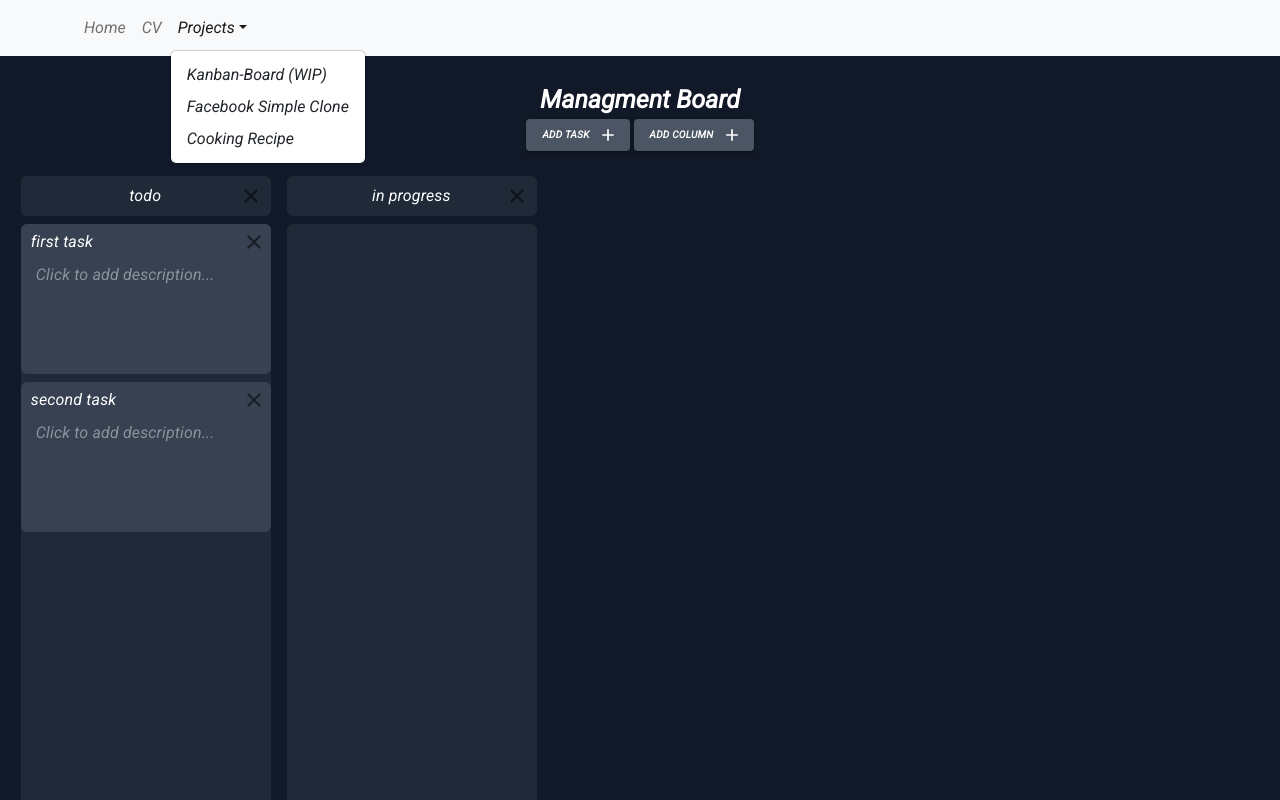
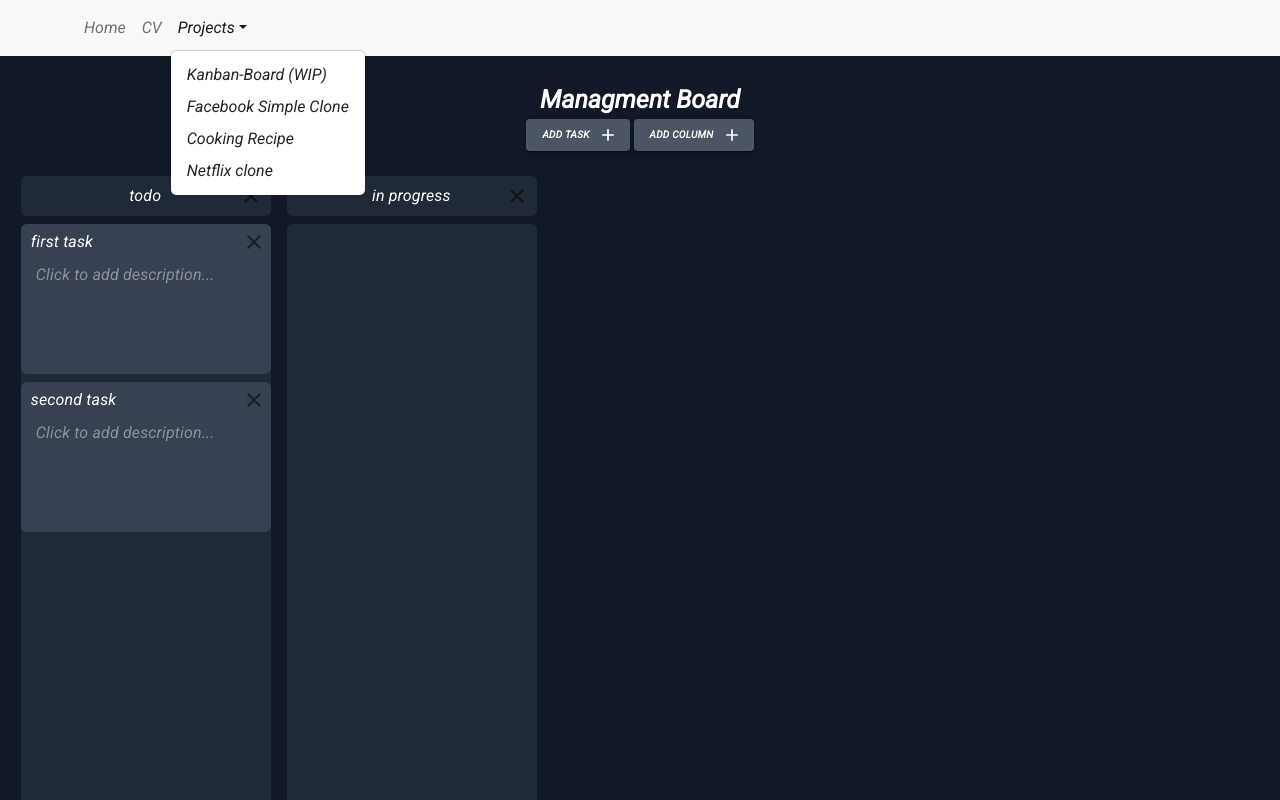
Before and after one commit to Mohamed-Mamdouh-0/New-Portfolio, a React (Create React App) app: page /kanban-board in a window 1280 px wide. Both pictures are taken after a click on the button "Projects". Shown: the top 800 px of the page. Built offline with nearby package versions, Linux system fonts and the light colour scheme.

Commit message:
added netflix clone

```diff
--- a/src/components/Projects/kanban-board/kanbanBoard.css
+++ b/src/components/Projects/kanban-board/kanbanBoard.css
@@ -9,7 +9,7 @@
 	padding-bottom: 4%;
 	padding-inline: 1%;
 	max-width: 100vw;
-	overflow: auto;
+	/* overflow: auto; */
 }
 .column-container {
 	display: flex;
--- a/src/components/Projects/kanban-board/kanbanBoard.js
+++ b/src/components/Projects/kanban-board/kanbanBoard.js
@@ -154,7 +154,7 @@ function KanbanBoard() {
 				items={columnItems}
 				columns={columns}
 			/>
-			<div className='d-flex flex-row'>
+			<div className='d-flex flex-row overflow-auto'>
 				<DragDropContext
 					onDragEnd={(result) => onDragEnd(result, columns, setColumns)}>
 					{Object.entries(columns).map(([id, column]) => {
--- a/src/components/navbar/NavbarComponent.js
+++ b/src/components/navbar/NavbarComponent.js
@@ -26,6 +26,9 @@ function NavbarComponent() {
 							<NavDropdown.Item href='https://mohamed-recipe-project.netlify.app/'>
 								Cooking Recipe
 							</NavDropdown.Item>
+							<NavDropdown.Item href='https://mohamed-mamdouh-netflix-clone.netlify.app/'>
+								Netflix clone
+							</NavDropdown.Item>
 							{/* <NavDropdown.Divider />
 							<NavDropdown.Item href='#action/3.4'>
 								Separated link
```
